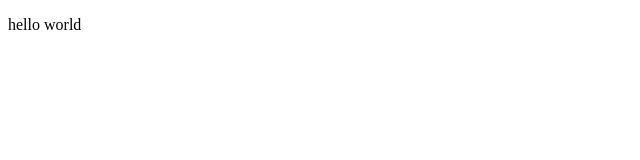
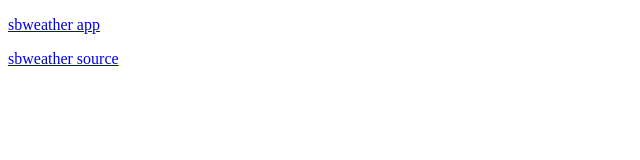
Before and after one commit to elovejoy5/elovejoy5.github.io, a plain HTML site: page index.html in a window 1280 px wide. Shown: the whole page, without its empty margins (0-640 px from the left). Drawn offline with Linux system fonts and the light colour scheme.

Commit message:
links to sbweather

```diff
--- a/index.html
+++ b/index.html
@@ -4,6 +4,7 @@
     <meta charset="utf-8" />
   </head>
   <body>
-    <p>hello world</p>
+    <p><a href="https://elovejoy5.github.io/sbweather/">sbweather app</a></p>
+    <p><a href="https://github.io/elovejoy5/sbweather/">sbweather source</a></p>
   </body>
 </html>
```
Also changed, not shown: 2 other files.
